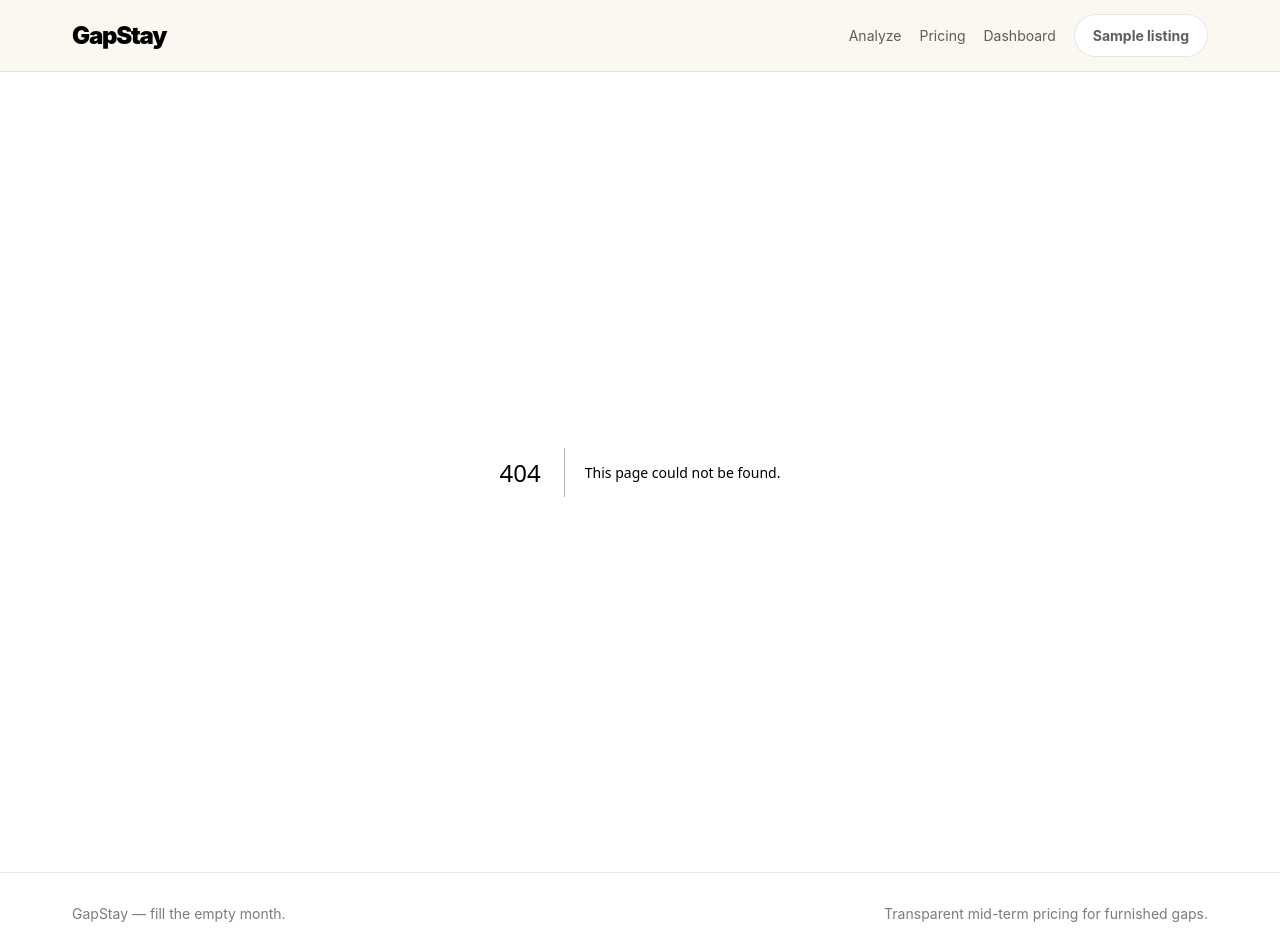
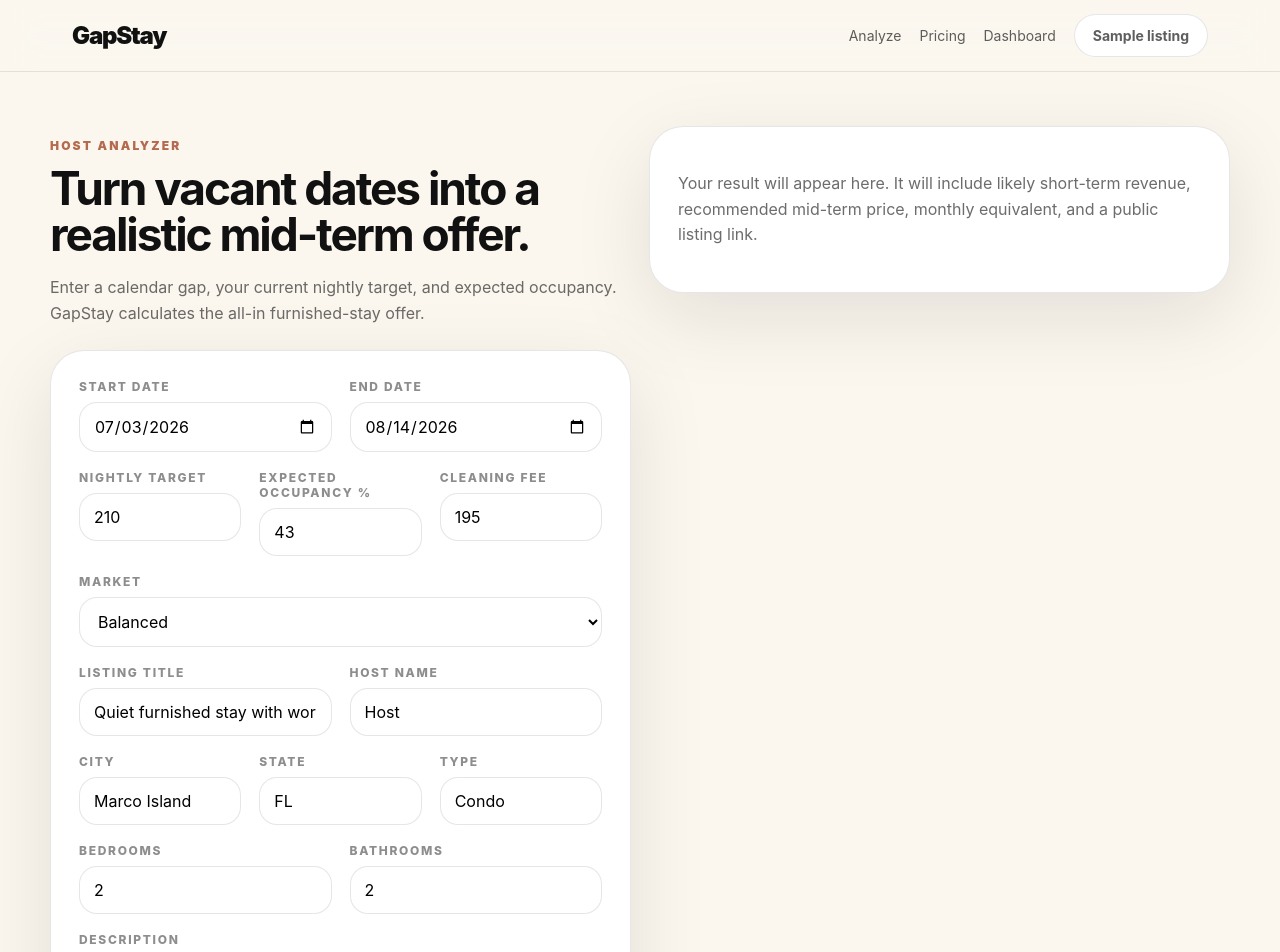
Before and after one commit to pissclams1/Pissclams, a Next.js app: page /host in a window 1280 px wide. Before the commit this address had no page. Shown: the top 952 px of the page. Built offline with nearby package versions, Linux system fonts and the light colour scheme.

Commit message:
Add host analyzer

```diff
--- /dev/null
+++ b/app/host/page.tsx
@@ -0,0 +1,29 @@
+"use client";
+import { FormEvent, useState } from "react";
+import Link from "next/link";
+import { analyzeGap, money, prettyDate } from "../../lib/pricing";
+import { saveListing, type Listing } from "../../lib/store";
+
+export default function HostPage(){
+  const [form,setForm]=useState({startDate:"2026-07-03",endDate:"2026-08-14",nightlyTarget:"210",expectedOccupancy:"43",cleaningFee:"195",market:"balanced",title:"Quiet furnished stay with workspace",city:"Marco Island",state:"FL",propertyType:"Condo",bedrooms:"2",bathrooms:"2",hostName:"Host",description:"A furnished mid-term stay with fast Wi-Fi, kitchen, laundry, parking, and transparent all-in pricing."});
+  const [listing,setListing]=useState<Listing|null>(null);
+  function update(key:string,value:string){setForm(prev=>({...prev,[key]:value}))}
+  function submit(e:FormEvent){e.preventDefault(); const analysis=analyzeGap({startDate:form.startDate,endDate:form.endDate,nightlyTarget:Number(form.nightlyTarget),expectedOccupancy:Number(form.expectedOccupancy),cleaningFee:Number(form.cleaningFee),market:form.market as any}); const next:Listing={id:`listing-${Date.now().toString(36)}`,title:form.title,city:form.city,state:form.state,propertyType:form.propertyType,bedrooms:Number(form.bedrooms),bathrooms:Number(form.bathrooms),hostName:form.hostName,description:form.description,amenities:["Fast Wi-Fi","Workspace","Kitchen","Laundry","Parking","Utilities included"],rules:["No smoking","Normal checkout cleaning","Quiet hours after 10 PM"],analysis}; saveListing(next); setListing(next)}
+  return <main className="wrap section topspace"><div className="grid grid2">
+    <div><p className="kicker">Host analyzer</p><h1 className="big">Turn vacant dates into a realistic mid-term offer.</h1><p className="muted">Enter a calendar gap, your current nightly target, and expected occupancy. GapStay calculates the all-in furnished-stay offer.</p>
+      <form onSubmit={submit} className="card pad grid" style={{marginTop:24}}>
+        <div className="grid grid2"><Field label="Start date" type="date" value={form.startDate} onChange={v=>update("startDate",v)}/><Field label="End date" type="date" value={form.endDate} onChange={v=>update("endDate",v)}/></div>
+        <div className="grid grid3"><Field label="Nightly target" value={form.nightlyTarget} onChange={v=>update("nightlyTarget",v)}/><Field label="Expected occupancy %" value={form.expectedOccupancy} onChange={v=>update("expectedOccupancy",v)}/><Field label="Cleaning fee" value={form.cleaningFee} onChange={v=>update("cleaningFee",v)}/></div>
+        <label><span className="label">Market</span><select className="input" value={form.market} onChange={e=>update("market",e.target.value)}><option value="soft">Soft / lots of vacancy</option><option value="balanced">Balanced</option><option value="hot">Hot / scarce inventory</option></select></label>
+        <div className="grid grid2"><Field label="Listing title" value={form.title} onChange={v=>update("title",v)}/><Field label="Host name" value={form.hostName} onChange={v=>update("hostName",v)}/></div>
+        <div className="grid grid3"><Field label="City" value={form.city} onChange={v=>update("city",v)}/><Field label="State" value={form.state} onChange={v=>update("state",v)}/><Field label="Type" value={form.propertyType} onChange={v=>update("propertyType",v)}/></div>
+        <div className="grid grid2"><Field label="Bedrooms" value={form.bedrooms} onChange={v=>update("bedrooms",v)}/><Field label="Bathrooms" value={form.bathrooms} onChange={v=>update("bathrooms",v)}/></div>
+        <label><span className="label">Description</span><textarea className="input textarea" value={form.description} onChange={e=>update("description",e.target.value)}/></label>
+        <button className="darkpill" type="submit">Generate GapStay offer</button>
+      </form>
+    </div>
+    <div className="card pad" style={{alignSelf:"start",position:"sticky",top:96}}>{listing?<Result listing={listing}/>:<p className="muted">Your result will appear here. It will include likely short-term revenue, recommended mid-term price, monthly equivalent, and a public listing link.</p>}</div>
+  </div></main>
+}
+function Field({label,value,onChange,type="text"}:{label:string;value:string;onChange:(v:string)=>void;type?:string}){return <label><span className="label">{label}</span><input className="input" type={type} value={value} onChange={e=>onChange(e.target.value)} required/></label>}
+function Result({listing}:{listing:Listing}){const a=listing.analysis;return <div><p className="kicker">Recommended offer</p><h2 className="big">{money(a.recommendedTotal)}</h2><p className="muted">{prettyDate(a.startDate)} - {prettyDate(a.endDate)} · {a.nights} nights · {money(a.monthlyEquivalent)}/mo equivalent</p><div className="result" style={{marginTop:18}}><div className="stat"><span>Full nightly target</span><strong>{money(a.fullNightRevenue)}</strong></div><div className="stat"><span>Likely short-term</span><strong>{money(a.likelyShortTermRevenue)}</strong></div><div className="stat"><span>Saved turns</span><strong>{money(a.turnoverSavings)}</strong></div><div className="stat"><span>Certainty</span><strong>{a.certaintyScore}%</strong></div></div><ul className="list">{a.explanation.map(x=><li key={x}>{x}</li>)}</ul><div className="actions"><Link className="darkpill" href={`/listing/${listing.id}`}>Open listing</Link><Link className="pill" href="/dashboard">Dashboard</Link></div></div>}
```
